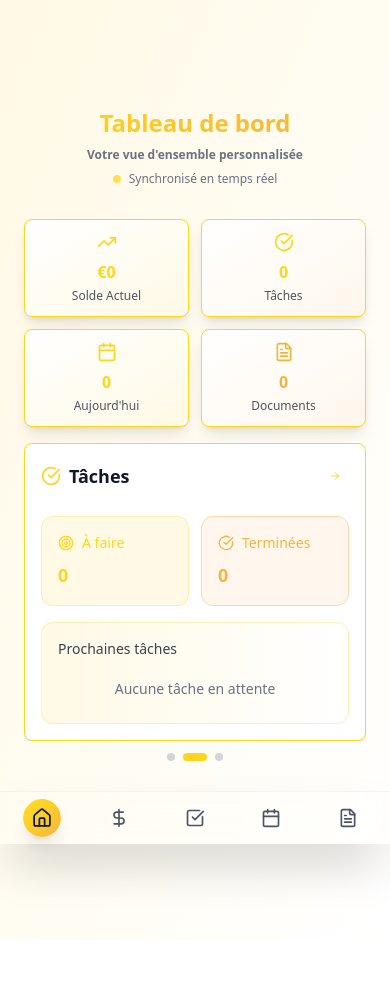
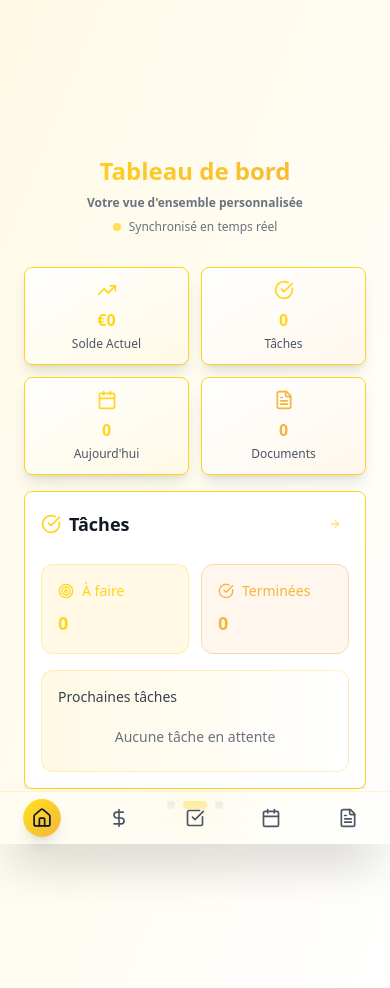
Before and after one commit to Rhenda123/interface-utilisateur, a React (Vite) app: page / in a window 390 px wide. Before the commit the page ends 940 px from the top, so only its background shows below. Built offline with nearby package versions, Linux system fonts and the light colour scheme.

Commit message:
Fix: Add top margin for safe area
Added top margin to the main title in `src/pages/Index.tsx` to ensure sufficient spacing above the title on iPhone 16, accounting for the safe area.

```diff
--- a/src/pages/Index.tsx
+++ b/src/pages/Index.tsx
@@ -175,8 +175,8 @@ export default function Index() {
         </div>
       )}
 
-      {/* Main Content - Mobile optimized with proper padding for bottom nav */}
-      <main className={`max-w-7xl mx-auto section-padding py-4 pb-20 lg:pb-8 lg:py-8 transition-all duration-300 ${mobileMenuOpen ? 'lg:block hidden' : ''}`}>
+      {/* Main Content - Mobile optimized with proper padding for bottom nav and iPhone 16 safe area */}
+      <main className={`max-w-7xl mx-auto section-padding py-4 pb-20 lg:pb-8 lg:py-8 pt-16 lg:pt-4 transition-all duration-300 ${mobileMenuOpen ? 'lg:block hidden' : ''}`}>
         <div className="w-full">
           <div className="transition-all duration-300 ease-in-out">
             {view === "home" && <HomeModule onNavigate={handleNavigation} />}
```
